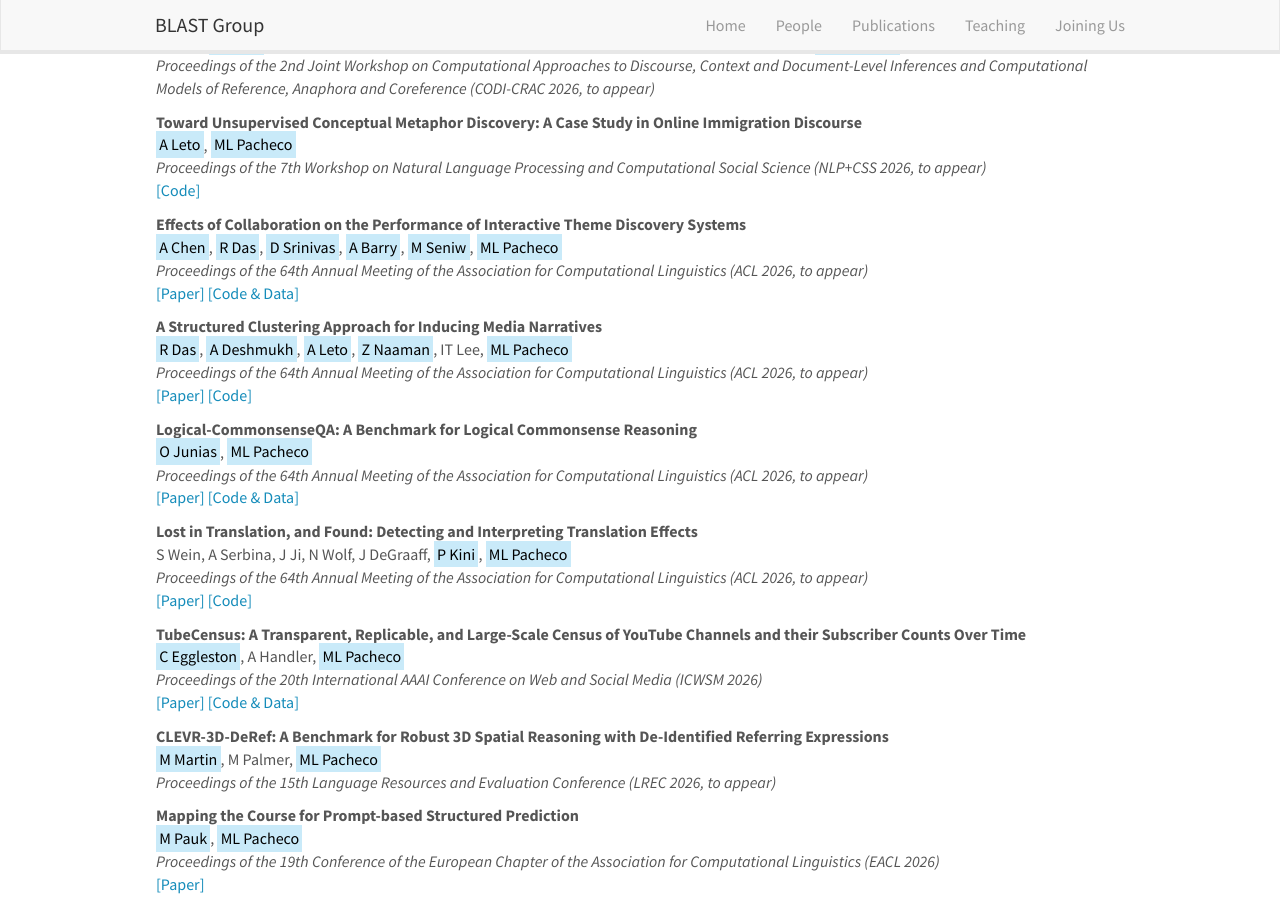
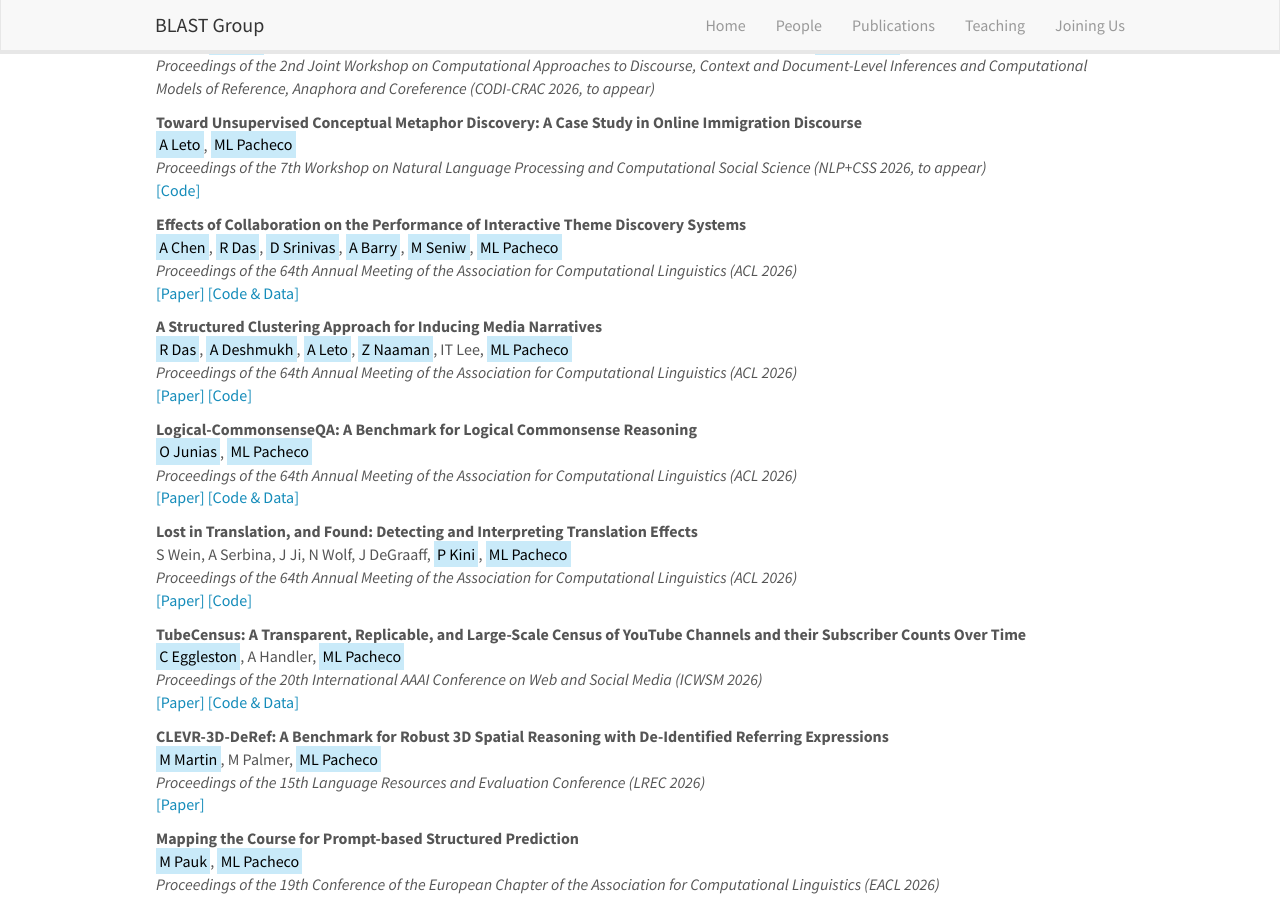
Before and after one commit to blast-cu/blast-cu.github.io, a Jekyll site: the page built from _pages/publications.md, in a window 1280 px wide and 900 px high, scrolled down 681 px. Built offline with Jekyll 4.4.1, drawn with Linux system fonts in a browser that asks for light colours; nearby versions of some CDN libraries.

Commit message:
Update publist_2026.yml

```diff
--- a/_data/publist_2026.yml
+++ b/_data/publist_2026.yml
@@ -19,7 +19,7 @@
 - title: "Effects of Collaboration on the Performance of Interactive Theme Discovery Systems"
   authors: <mark>A Chen</mark>, <mark>R Das</mark>, <mark>D Srinivas</mark>, <mark>A Barry</mark>, <mark>M Seniw</mark>, <mark>ML Pacheco</mark>
   highlight: 0
-  venue: "Proceedings of the 64th Annual Meeting of the Association for Computational Linguistics (ACL 2026, to appear)"
+  venue: "Proceedings of the 64th Annual Meeting of the Association for Computational Linguistics (ACL 2026)"
   link:
     url: https://aclanthology.org/2026.acl-long.1968/
     display: \[Paper\]
@@ -31,7 +31,7 @@
 - title: "A Structured Clustering Approach for Inducing Media Narratives"
   authors: <mark>R Das</mark>, <mark>A Deshmukh</mark>, <mark>A Leto</mark>, <mark>Z Naaman</mark>, IT Lee, <mark>ML Pacheco</mark>
   highlight: 0
-  venue: "Proceedings of the 64th Annual Meeting of the Association for Computational Linguistics (ACL 2026, to appear)"
+  venue: "Proceedings of the 64th Annual Meeting of the Association for Computational Linguistics (ACL 2026)"
   link:
     url: https://aclanthology.org/2026.acl-long.1970/
     display: \[Paper\]
@@ -43,7 +43,7 @@
 - title: "Logical-CommonsenseQA: A Benchmark for Logical Commonsense Reasoning"
   authors: <mark>O Junias</mark>, <mark>ML Pacheco</mark>
   highlight: 0
-  venue: "Proceedings of the 64th Annual Meeting of the Association for Computational Linguistics (ACL 2026, to appear)"
+  venue: "Proceedings of the 64th Annual Meeting of the Association for Computational Linguistics (ACL 2026)"
   link:
     url: https://aclanthology.org/2026.acl-short.61/
     display: \[Paper\]
@@ -55,7 +55,7 @@
 - title: "Lost in Translation, and Found: Detecting and Interpreting Translation Effects"
   authors: S Wein, A Serbina, J Ji, N Wolf, J DeGraaff,  <mark>P Kini</mark>, <mark>ML Pacheco</mark>
   highlight: 0
-  venue: "Proceedings of the 64th Annual Meeting of the Association for Computational Linguistics (ACL 2026, to appear)"
+  venue: "Proceedings of the 64th Annual Meeting of the Association for Computational Linguistics (ACL 2026)"
   link:
     url: https://aclanthology.org/2026.acl-long.781/
     display: \[Paper\]
@@ -79,10 +79,10 @@
 - title: "CLEVR-3D-DeRef: A Benchmark for Robust 3D Spatial Reasoning with De-Identified Referring Expressions"
   authors: <mark>M Martin</mark>, M Palmer, <mark>ML Pacheco</mark>
   highlight: 0
-  venue: "Proceedings of the 15th Language Resources and Evaluation Conference (LREC 2026, to appear)"
+  venue: "Proceedings of the 15th Language Resources and Evaluation Conference (LREC 2026)"
   link:
-    url:
-    display:
+    url: https://lrec.elra.info/lrec2026-main-745
+    display: \[Paper\]
   year: 2026
 
 
```
